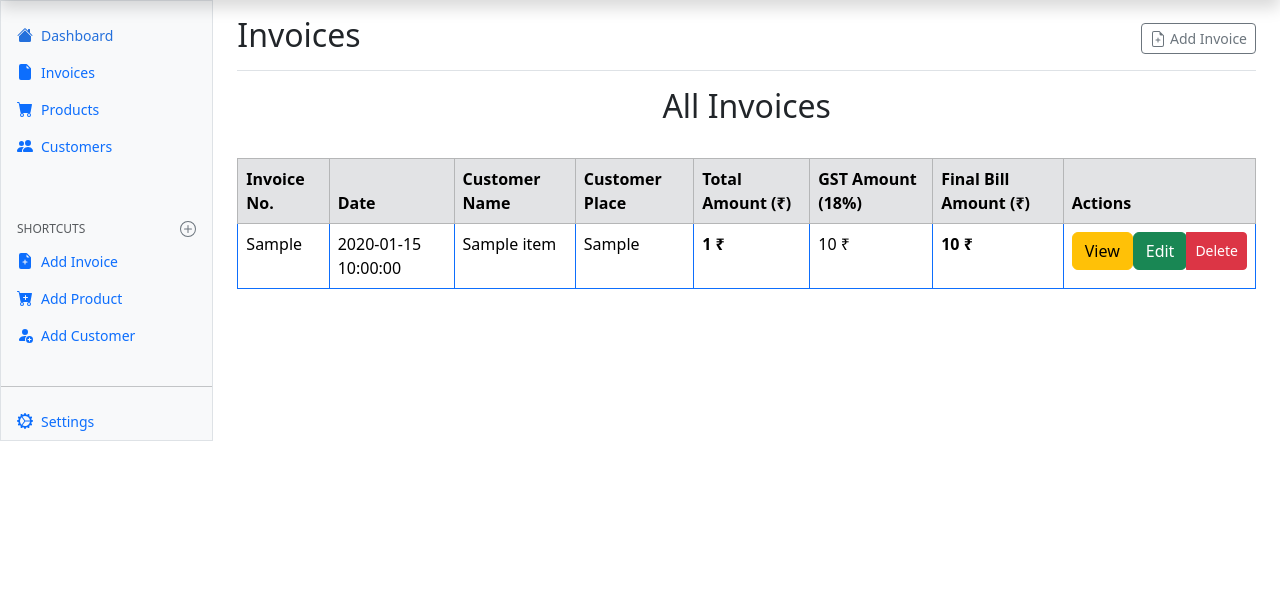
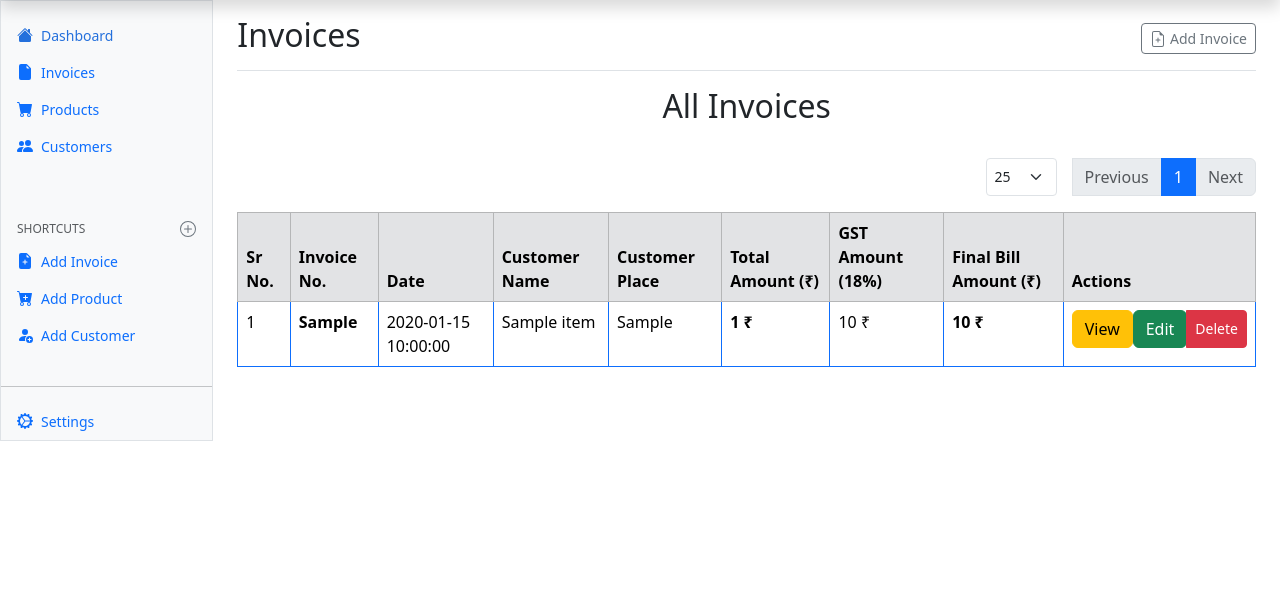
Before and after one commit to hirenpopat67/flask_chetna_plastic, a Python web app: template app/templates/all_invoices.html in a window 1280 px wide. Shown: the part 50-656 px from the top of the page. Run offline with Jinja, Linux system fonts and the light colour scheme; the template is opened without the code that fills it: most values are stand-ins (such as "Sample title", 1, 10 or a date in 2020); some libraries are stand-ins or nearby versions.

Commit message:
Added pagination in invoices page

```diff
--- a/app/templates/all_invoices.html
+++ b/app/templates/all_invoices.html
@@ -23,18 +23,62 @@ All Invoices
   </div>
 
 
-{% if data|length == 0 %}
+{% if context['data_items']|length == 0 %}
 <center><h1>No Invoice Found</h1></center>
 
   {% else %}
 
 <center><h2>All Invoices</h2></center>
 <br>
+
+<!-- Navigation section for pagination controls -->
+<nav aria-label="Page navigation example">
+
+  <ul class="pagination justify-content-end">
+
+    <div class="btn-toolbar mb-2 mb-md-0">
+      <select class="form-select form-select-sm me-3" aria-label="Select number of items per page"
+              onchange="window.location.href=this.value;">
+        <!-- Change the URL dynamically when the user selects an option -->
+        <option value="/all_invoices?per_page=25" {% if request.args.get('per_page', 25) == '25' %}selected{% endif %}>25</option>
+        <option value="/all_invoices?per_page=50" {% if request.args.get('per_page') == '50' %}selected{% endif %}>50</option>
+        <option value="/all_invoices?per_page=75" {% if request.args.get('per_page') == '75' %}selected{% endif %}>75</option>
+        <option value="/all_invoices?per_page=100" {% if request.args.get('per_page') == '100' %}selected{% endif %}>100</option>
+      </select>
+    </div>
+
+    <!-- Previous page button -->
+    <li class="page-item {% if not context.pagination.has_prev %}disabled{% endif %}">
+      <a class="page-link" href="{% if context.pagination.has_prev %}/all_invoices?page={{ context.pagination.prev_num }}{% else %}#{% endif %}">Previous</a>
+    </li>
+
+    <!-- Loop through the number of pages to display a link for each -->
+    {% for page_num in context.pagination.iter_pages(left_edge=1, right_edge=1, left_current=1, right_current=2) %}
+      {% if page_num %}
+        <!-- Check for the active page and set the link to "Active" -->
+        <li class="page-item {% if context.pagination.page == page_num %}active{% endif %}">
+          <a class="page-link" href="/all_invoices?page={{ page_num }}">{{ page_num }}</a>
+        </li>
+      {% else %}
+        <li class="page-item disabled"><a class="page-link" href="#">...</a></li>
+      {% endif %}
+    {% endfor %}
+
+    <!-- Next page button -->
+    <li class="page-item {% if not context.pagination.has_next %}disabled{% endif %}">
+      <a class="page-link" href="{% if context.pagination.has_next %}/all_invoices?page={{ context.pagination.next_num }}{% else %}#{% endif %}">Next</a>
+    </li>
+
+  </ul>
+</nav>
+
+
 <div class="table-responsive-sm">
 
   <table class="table table-bordered border-primary">
       <thead class="table-secondary">
         <tr>
+          <th>Sr No.</th>
           <th>Invoice No.</th>
           <th>Date</th>
           <th>Customer Name</th>
@@ -47,11 +91,12 @@ All Invoices
       </thead>
       <tbody>
 
-        {% for item in data %}
+        {% for item in context['data_items'] %}
 
         <tr>
-          <td>{{item.invoice_no}}</td>
-          <td>{{item.invoice_date if item.invoice_date != 'None'}}</td>
+          <td>{{loop.index}}</td>
+          <td><strong>{{item.invoice_no}}</strong></td>
+          <td>{{item.invoice_date if item.invoice_date != None}}</td>
           <td>{{item.customer_name}}</td>
           <td>{{item.customer_place}}</td>
           <td><strong>{{ item.invoice_json['total_amount'] | default('') }} ₹</strong></td>
```
Also changed, not shown: app/routes/all_invoices.py (+30 -6 lines).
